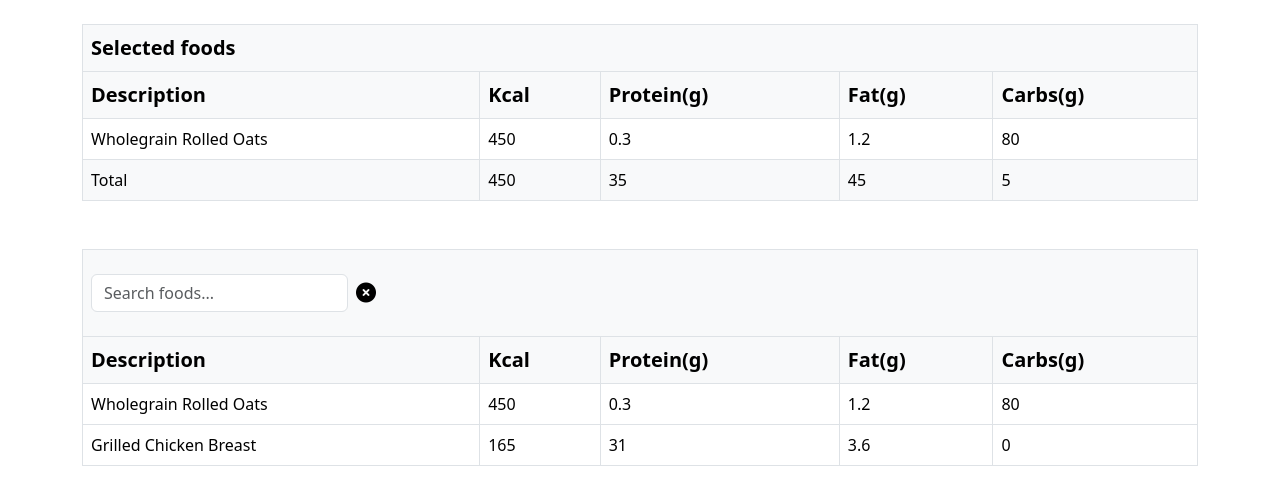
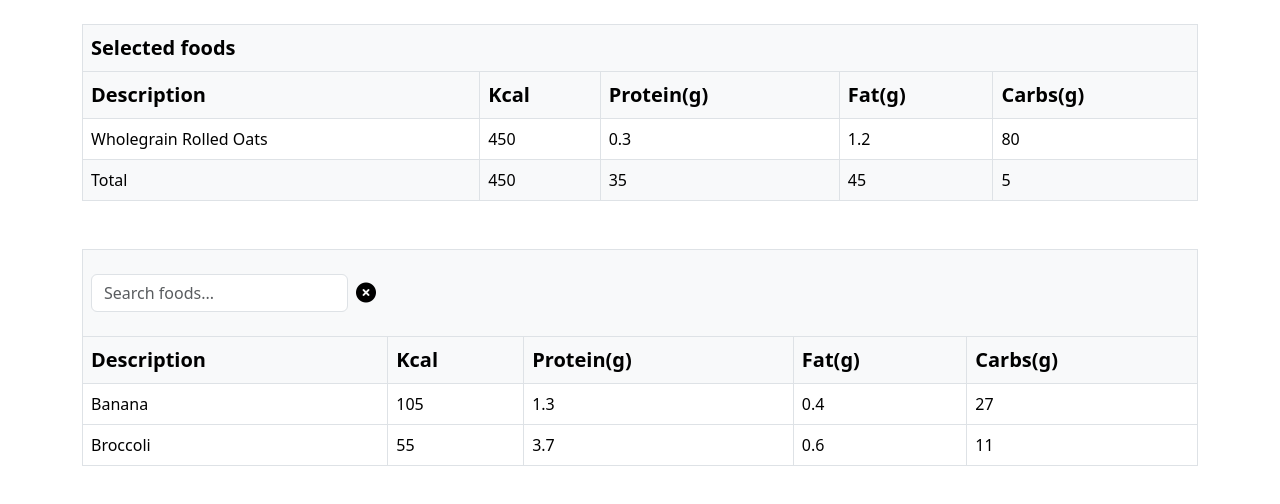
Before and after one commit to maria-pashkulova/food-lookup, a React (Create React App) app: page / in a window 1280 px wide. Shown: the top 504 px of the page. Built offline with nearby package versions, Linux system fonts and the light colour scheme.

Commit message:
SearchFoodTable component- add state and hard-code state' s initial value

```diff
--- a/src/components/SearchFoodTable.js
+++ b/src/components/SearchFoodTable.js
@@ -2,10 +2,32 @@ import Table from 'react-bootstrap/Table';
 import Form from 'react-bootstrap/Form';
 import styles from './SearchFoodTable.module.css';
 import FoodRecord from './FoodRecord';
-
+import { useState } from 'react';
 
 
 function SearchFoodTable() {
+
+    //simulate search result
+    const [foodItemsMatch, setFoodItems] = useState([
+        {
+            id: "2",
+            description: "Banana",
+            kcal: 105,
+            protein: 1.3,
+            fat: 0.4,
+            carbs: 27
+        },
+        {
+            id: "4",
+            description: "Broccoli",
+            kcal: 55,
+            protein: 3.7,
+            fat: 0.6,
+            carbs: 11
+        }
+
+    ]);
+
     return (
         <Table bordered hover className='mt-5'>
             <thead className='fs-5'>
@@ -29,21 +51,16 @@ function SearchFoodTable() {
                 </tr>
             </thead>
             <tbody>
-                <FoodRecord
-                    description='Wholegrain Rolled Oats'
-                    kcal='450'
-                    protein='0.3'
-                    fat='1.2'
-                    carbs='80'
-                />
-
-                <FoodRecord
-                    description='Grilled Chicken Breast'
-                    kcal='165'
-                    protein='31'
-                    fat='3.6'
-                    carbs='0' />
-
+                {foodItemsMatch.map(food => (
+                    <FoodRecord
+                        key={food.id}
+                        description={food.description}
+                        kcal={food.kcal}
+                        protein={food.protein}
+                        fat={food.fat}
+                        carbs={food.carbs}
+                    />
+                ))}
             </tbody>
         </Table >
     );
```
